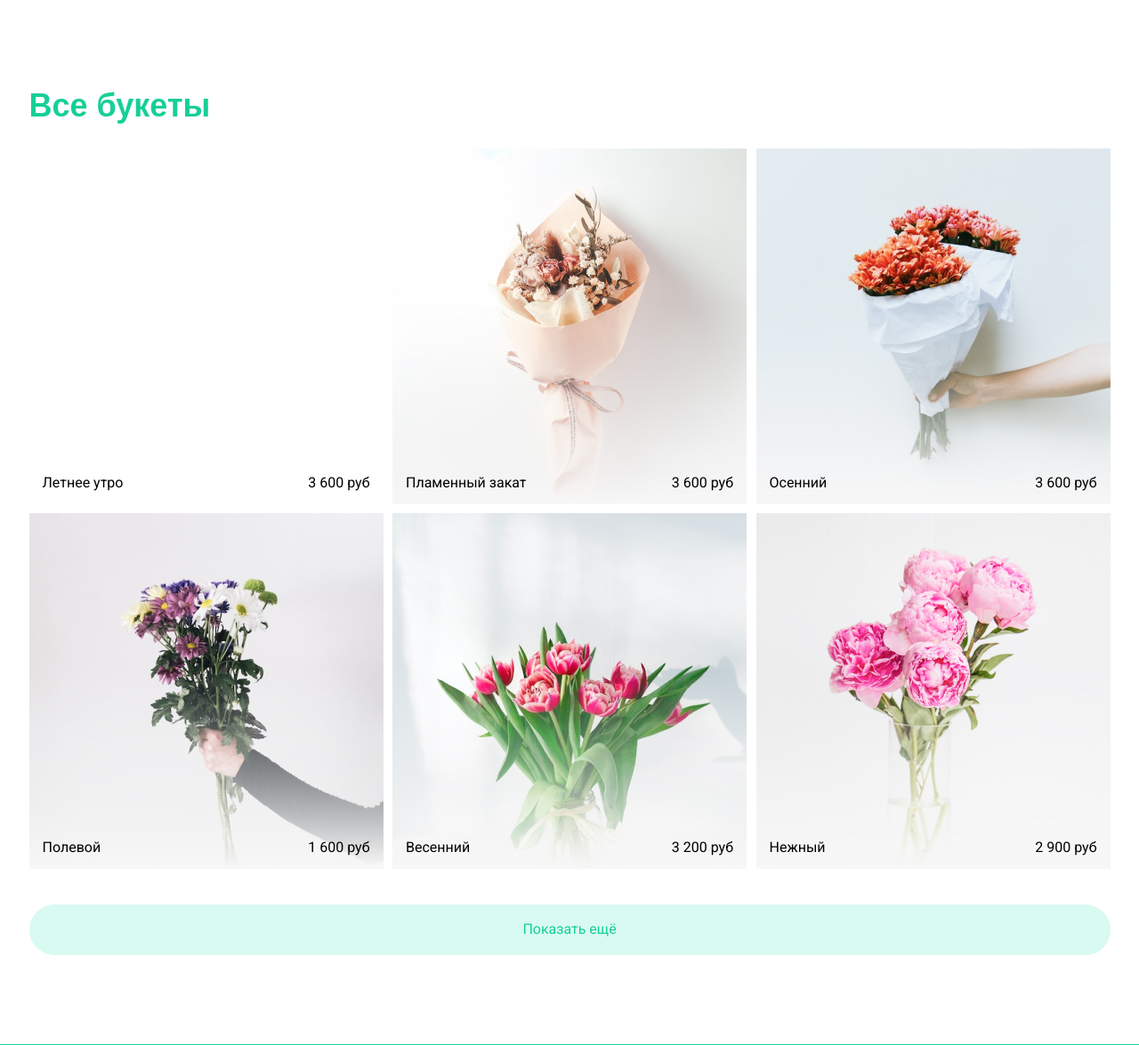
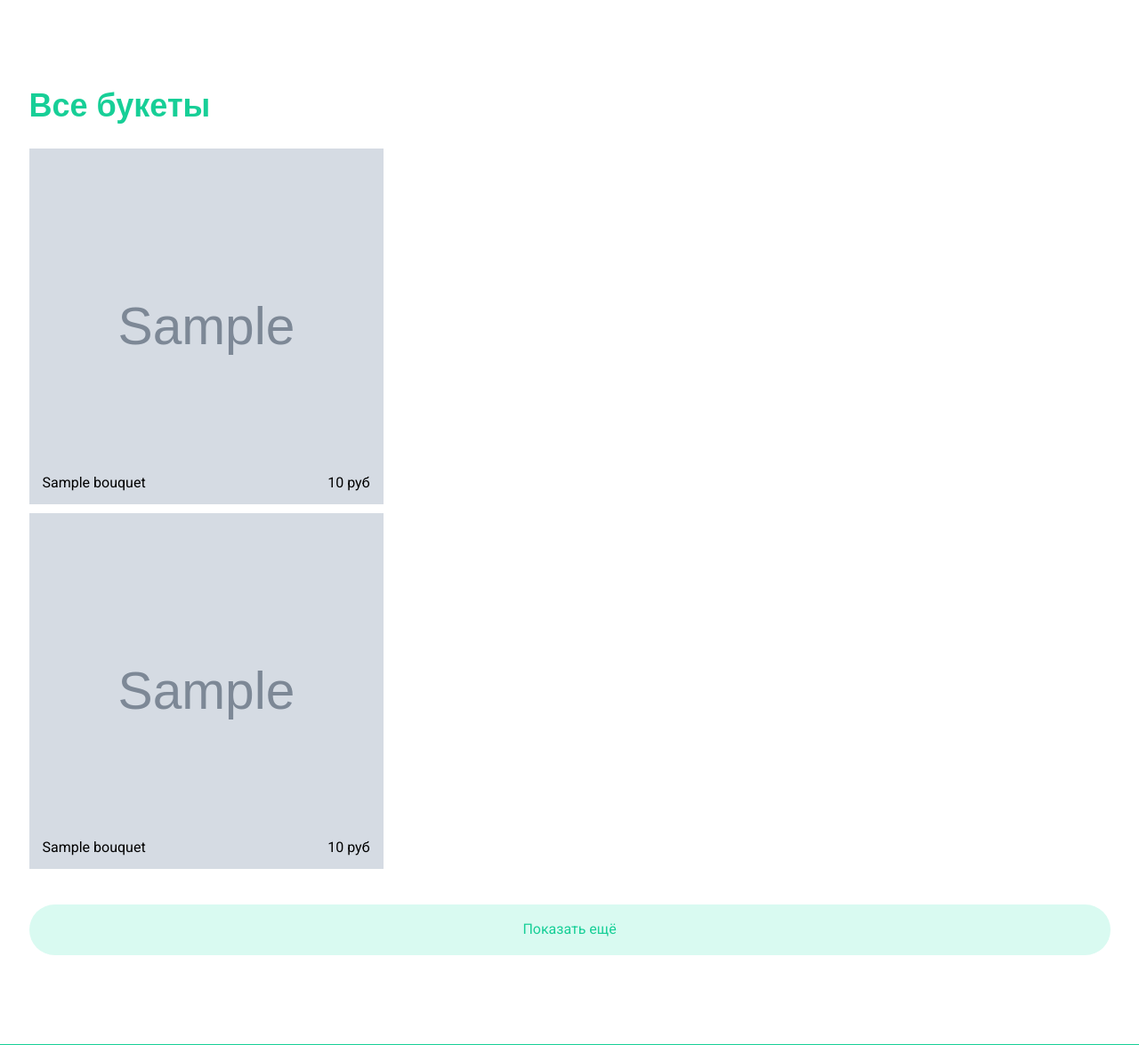
Before and after one commit to M1nZof/FlowerShop, a Django app: template templates/catalog.html in a window 1280 px wide. Shown: the part 50-1225 px from the top of the page at 89% size. Run offline with Django 3.2, Linux system fonts and the light colour scheme; the template is opened without the code that fills it: most values are stand-ins (such as "Sample title", 1, 10 or a date in 2020); grey boxes marked "Sample" are stand-in pictures; some web fonts are replaced.

Commit message:
Linked DB with catalog (not finished)

```diff
--- a/templates/catalog.html
+++ b/templates/catalog.html
@@ -8,48 +8,24 @@
 			<div class="title">Все букеты</div>
 			<div class="catalog__block">
 				<div class="recommended__elems ficb recommended__elems_first">
-					<div class="recommended__block recommended__block_first">
-						<div class="recommended__block_elems ficb">
-							<span class="recommended__block_intro">Летнее утро</span>
-							<span class="recommended__block_price">3 600 руб</span>
+					{% for bouquet in bouquets|slice:":3" %}
+						<div class="recommended__block " style="background: url('{{ bouquet.image.url }}') no-repeat center bottom / cover">
+							<div class="recommended__block_elems ficb">
+								<span class="recommended__block_intro">{{ bouquet.name }}</span>
+								<span class="recommended__block_price">{{ bouquet.price }} руб</span>
+							</div>
 						</div>
-					</div>
-					<div class="recommended__block recommended__block_sec">
-						<div class="recommended__block_elems ficb">
-							<span class="recommended__block_intro">Пламенный закат</span>
-							<span class="recommended__block_price">3 600 руб</span>
-						</div>
-					</div>
-					<div class="recommended__block recommended__block_thr">
-						<div class="recommended__block_elems ficb">
-							<span class="recommended__block_intro">Осенний</span>
-							<span class="recommended__block_price">3 600 руб</span>
-						</div>
-					</div>
-
-
+					{% endfor %}
 				</div>
 				<div class="recommended__elems ficb recommended__elems_sec">
-					<div class="recommended__block recommended__block_first">
-						<div class="recommended__block_elems ficb">
-							<span class="recommended__block_intro">Полевой</span>
-							<span class="recommended__block_price">1 600 руб</span>
+					{% for bouquet in bouquets|slice:"3:" %}
+						<div class="recommended__block " style="background: url('{{ bouquet.image.url }}') no-repeat center bottom / cover">
+							<div class="recommended__block_elems ficb">
+								<span class="recommended__block_intro">{{ bouquet.name }}</span>
+								<span class="recommended__block_price">{{ bouquet.price }} руб</span>
+							</div>
 						</div>
-					</div>
-					<div class="recommended__block recommended__block_sec">
-						<div class="recommended__block_elems ficb">
-							<span class="recommended__block_intro">Весенний</span>
-							<span class="recommended__block_price">3 200 руб</span>
-						</div>
-					</div>
-					<div class="recommended__block recommended__block_thr">
-						<div class="recommended__block_elems ficb">
-							<span class="recommended__block_intro">Нежный</span>
-							<span class="recommended__block_price">2 900 руб</span>
-						</div>
-					</div>
-
-
+					{% endfor %}
 				</div>
 				<button class="btn largeBtn catalog__btn">Показать ещё</button>
 			</div>
```
Also changed, not shown: flower_app/urls.py (+6 -2 lines), flower_app/views.py (+7 -1 lines).
